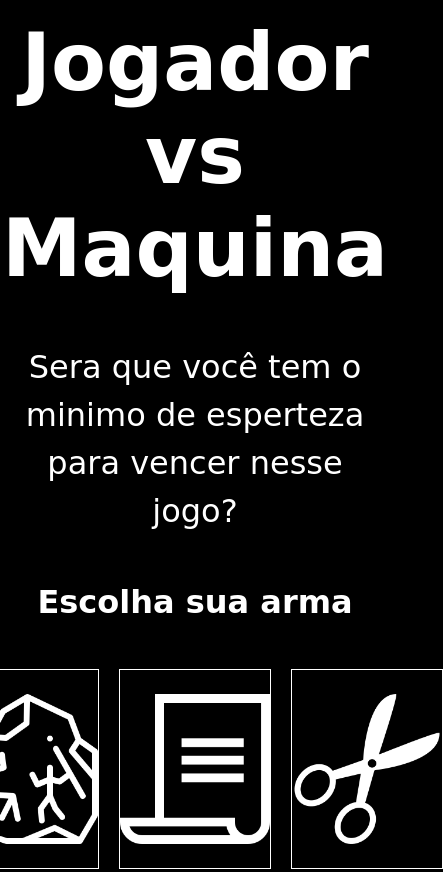
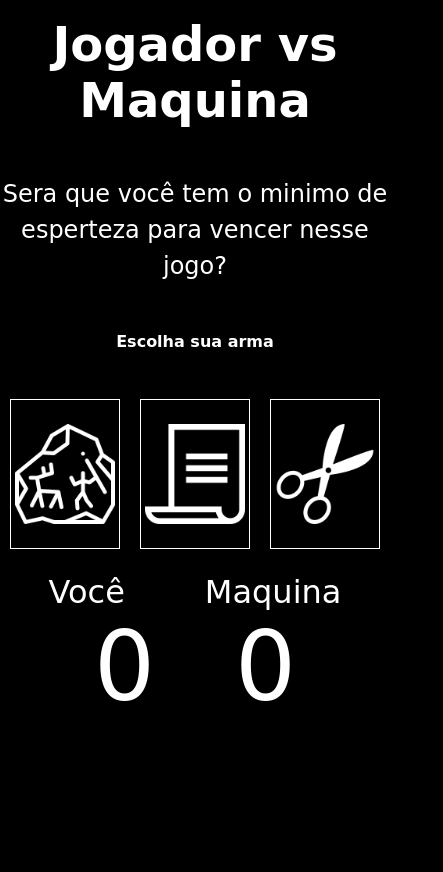
Before and after one commit to GusttavoCDN-zz/Jo-ken-po, a plain HTML site: page index.html in a window 390 px wide. Shown: the top 872 px of the page, 443 px wide, since content can reach past the window. Drawn offline with Linux system fonts and the light colour scheme; a web font is replaced by a local one.

Commit message:
adicionado opções de acesbilidade para celular

```diff
--- a/css/style.css
+++ b/css/style.css
@@ -80,4 +80,36 @@ h2 {
 .fraseResult {
     text-align: center;
     font-size: 2rem;
+     color: red;
 }
+
+@media(max-width: 550px) {
+    h1 {
+        font-size: 3rem
+    }
+
+    .frase {
+    text-align: center;
+    font-size: 1.5rem;
+    line-height: 1.5;
+}
+
+
+    h2 {
+        font-size: 1rem;
+    }
+
+    .armas div {
+        width: 150px;
+        height: 150px;
+    }
+
+    .armas div img {
+        width: 100px;
+        height: 100px;
+    }
+
+    .fraseResult {
+        font-size: 1.5rem;
+    }
+}
```
